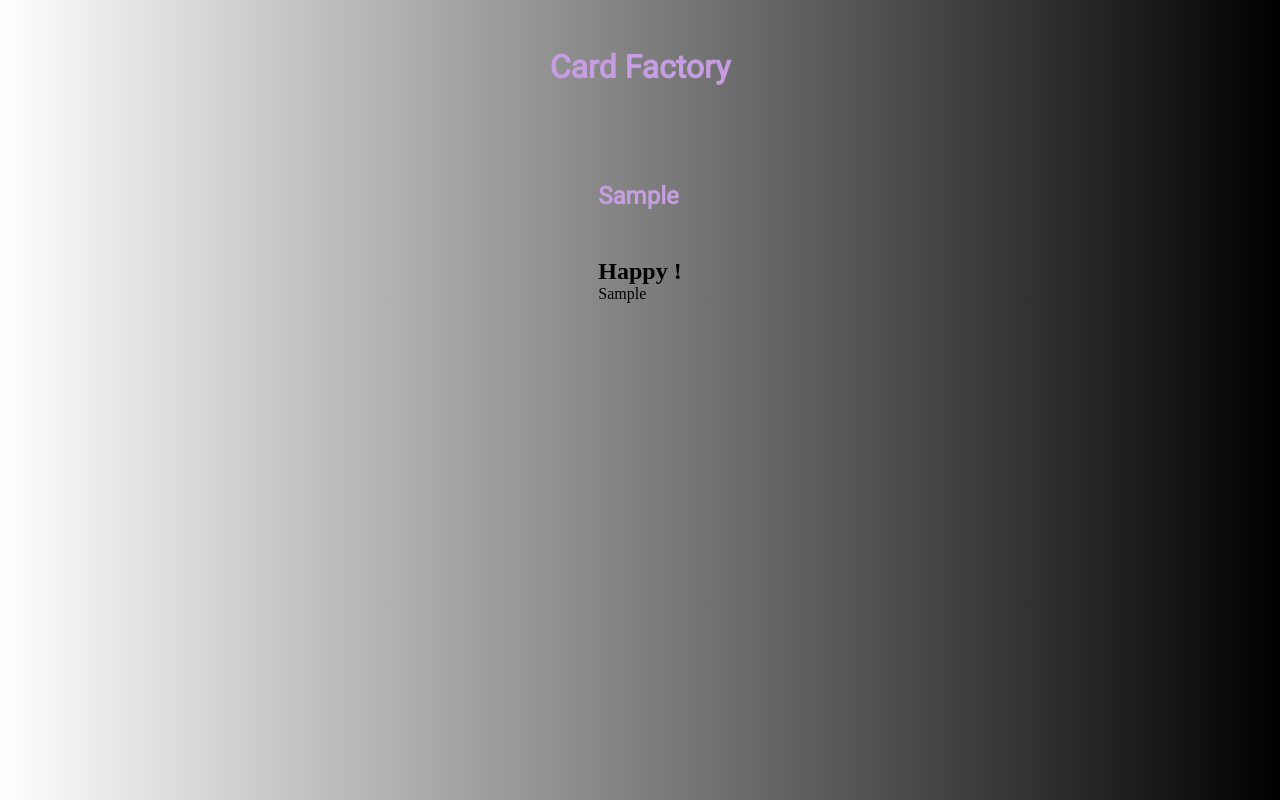
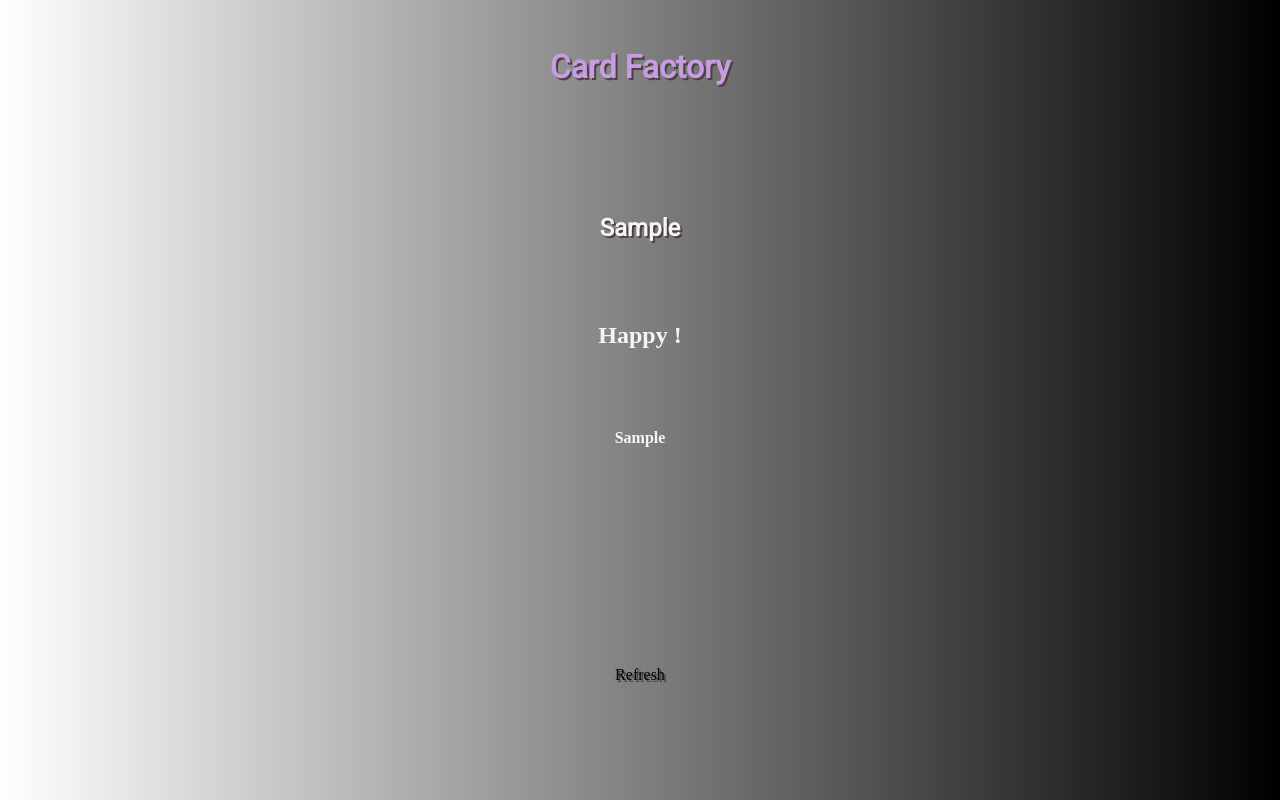
Before and after one commit to reececilon/card-factory, a plain HTML site: page index.html in a window 1280 px wide. Both pictures are taken after typing "Sample", "Sample" into the empty fields and a click on the input "Submit!". Drawn offline with Linux system fonts and the light colour scheme; no server answers.

Commit message:
finishing feature greeting-card

```diff
--- a/index.html
+++ b/index.html
@@ -34,6 +34,9 @@
 
     <section id="showGreeting"></section>
 
+    <div id="refresh">
+        Refresh
+    </div>
 
 
     <script src="./index.js"></script>
--- a/index.js
+++ b/index.js
@@ -1,20 +1,31 @@
 const formBlock = document.getElementById('submitForm');
 const greetsBlock = document.getElementById('showGreeting');
+const refresh = document.getElementById('refresh');
+
 
 greetsBlock.style.display = 'none'
+refresh.style.display = 'none'
 
 function showGreeting(greeting, event, message) {
     formBlock.style.display = 'none'
     greetsBlock.style.display = 'block'
+    refresh.style.display = 'block'
 
     const greet = document.createElement('h1');
+    greet.style.color = 'whitesmoke';
+    greet.style.fontWeight = 'bolder';
     greet.innerText = greeting;
 
+
     const eventTag = document.createElement('h2');
+    eventTag.style.color = 'whitesmoke';
+    eventTag.style.fontWeight = 'bolder';
     eventTag.innerText = `Happy ${event}!`;
 
     const messageTag = document.createElement('p');
-    messageTag.innerText = message
+    messageTag.style.color = 'whitesmoke';
+    messageTag.style.fontWeight = 'bolder';
+    messageTag.innerText = message;
 
     greetsBlock.appendChild(greet);
     greetsBlock.appendChild(eventTag);
@@ -44,3 +55,7 @@ document.getElementById('submit').addEventListener('click', (e) => {
 
     showGreeting(greeting, event, message)
 })
+
+refresh.addEventListener('click', () => {
+    location.reload();
+})
--- a/style.css
+++ b/style.css
@@ -17,6 +17,7 @@ h1 {
     margin: 3rem 0;
     color: #c79de2;
     font-family: 'Roboto', sans-serif;
+    text-shadow: 2px 2px #4d4040;
 
 }
 
@@ -26,11 +27,13 @@ form {
     padding: 2rem;
     border-radius: 4px;
     font-family: 'Rubik', sans-serif;
-    background-color: rgba( 0, 0, 0, 0.3);
+    background-color: rgba(0, 0, 0, 0.3);
     color: #ffffff;
 }
 
-input[type=text], select, textarea {
+input[type=text],
+select,
+textarea {
     width: 100%;
     padding: 12px 20px;
     margin: 8px 0;
@@ -56,3 +59,26 @@ input[type=submit]:hover {
     color: #9673C8;
     border: solid 1px #9673C8;
 }
+
+section {
+    width: 100%;
+    height: 500px;
+    text-align: center;
+    background-repeat: no-repeat;
+    background-size: 80%;
+    background-position: center;
+
+}
+
+section h1,
+h2,
+p {
+    margin-top: 5rem;
+}
+
+#refresh {
+    cursor: pointer;
+    margin-top: 2rem;
+    margin-bottom: 2rem;
+    text-shadow: 2px 2px #4d4040;
+}
```
